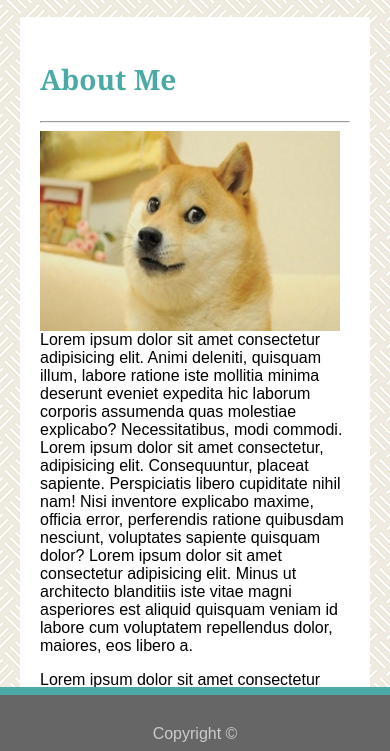
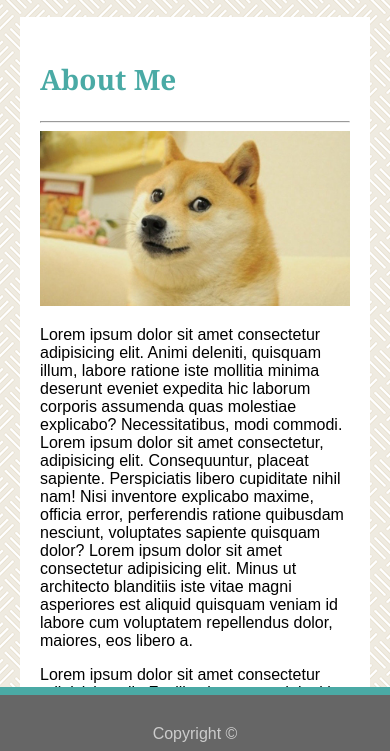
Before and after one commit to seiretsym/responsive-portfolio, a plain HTML site: page index.html in a window 390 px wide. Shown: the part 91-842 px from the top of the page. Drawn offline with Linux system fonts and the light colour scheme.

Commit message:
remove float from .photo so text goes below image in media:640

```diff
--- a/assets/css/style.css
+++ b/assets/css/style.css
@@ -172,4 +172,10 @@ input.submit {
         max-width: 590px;
         margin: 0px 60px 0px 20px;
     }
+
+    .photo {
+        float: none;
+        width: 100%;
+        height: 100%;
+    }
 }
```
